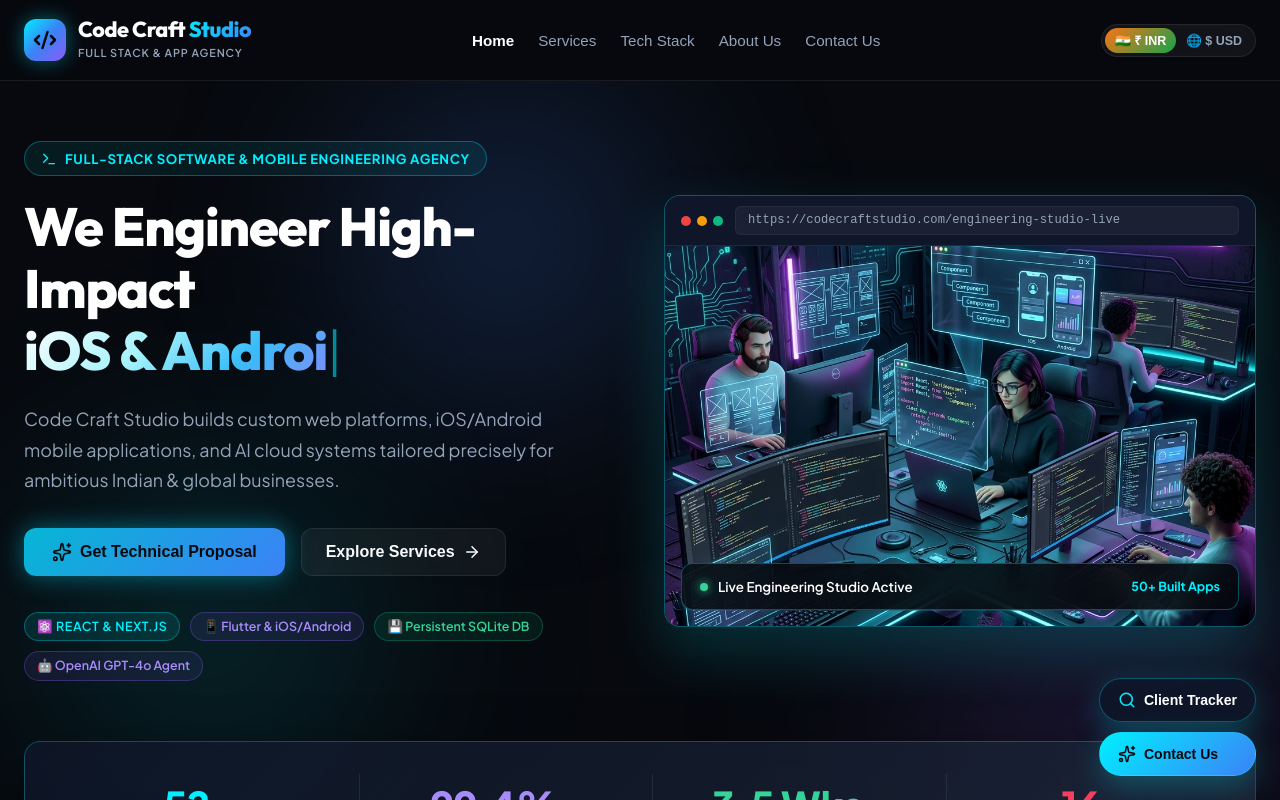
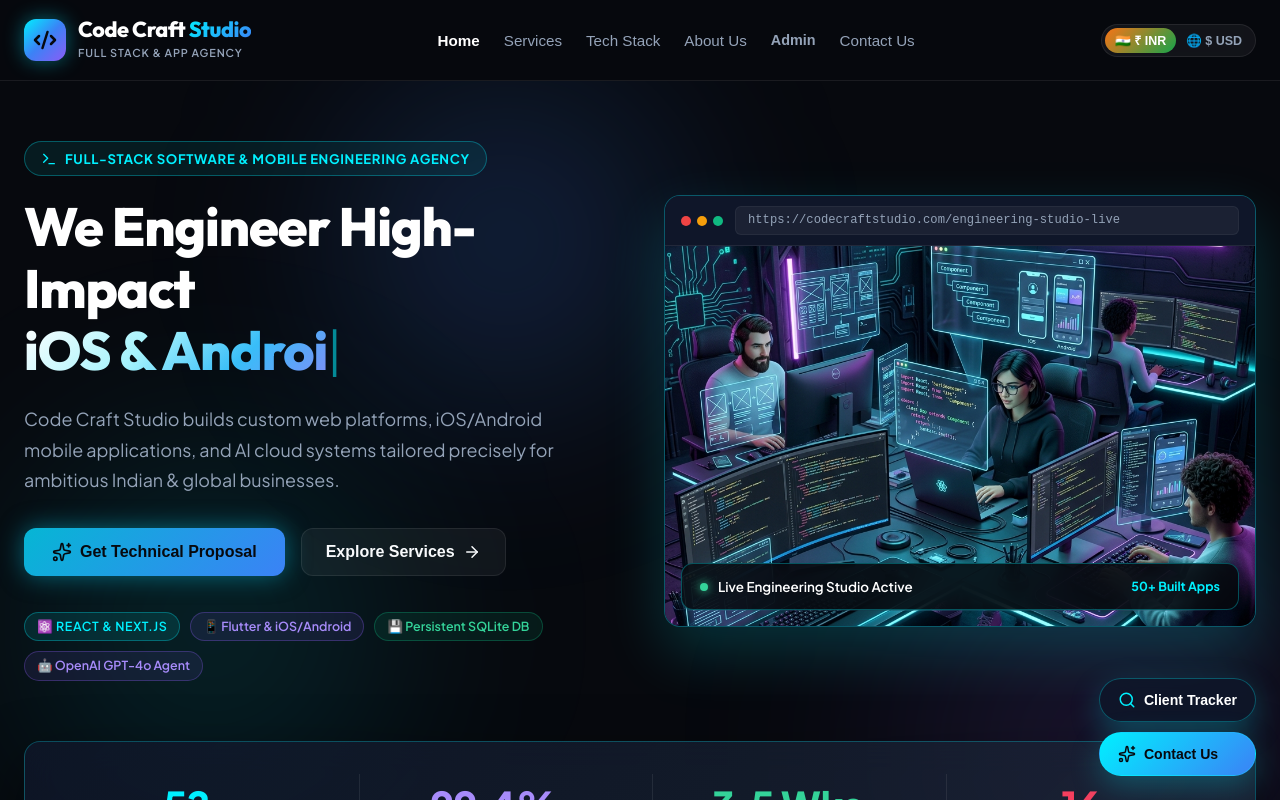
Before and after one commit to MRPERFECTRONEY/codecarftstudio, a React (Vite) app in the folder client/: page / in a window 1280 px wide. Shown: the top 800 px of the page. Built offline with nearby package versions, Linux system fonts and the light colour scheme; no server answers.

Commit message:
Expose secure admin sign-in entry in site navigation

```diff
--- a/client/src/components/Navbar.jsx
+++ b/client/src/components/Navbar.jsx
@@ -1,7 +1,7 @@
 import React, { useState } from 'react';
 import { Code2, Menu, X } from 'lucide-react';
 
-export default function Navbar({ activeTab, setActiveTab, currency, setCurrency }) {
+export default function Navbar({ activeTab, setActiveTab, currency, setCurrency, isAdminMode, setIsAdminMode }) {
   const [mobileMenuOpen, setMobileMenuOpen] = useState(false);
 
   const handleNavClick = (tab, targetId = null) => {
@@ -121,6 +121,10 @@ export default function Navbar({ activeTab, setActiveTab, currency, setCurrency
             About Us
           </button>
 
+          <button
+            onClick={() => setIsAdminMode(true)}
+            style={{ background:'none', border:'none', color:isAdminMode ? 'var(--cyan-glow)' : 'var(--text-muted)', fontSize:'0.9rem', fontWeight:600, cursor:'pointer' }}
+          >Admin</button>
           <button
             onClick={() => handleNavClick('contact')}
             style={{
```
